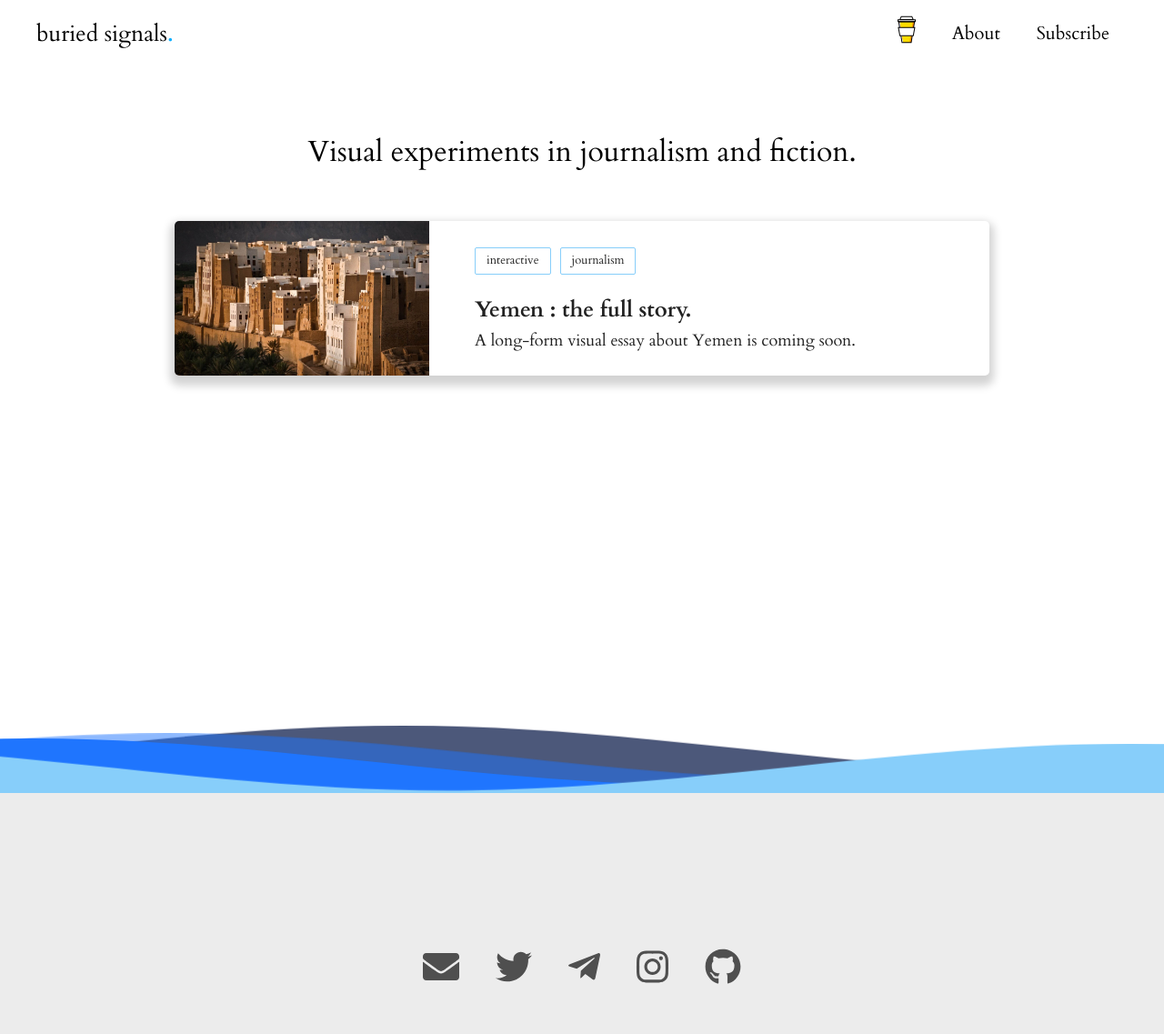
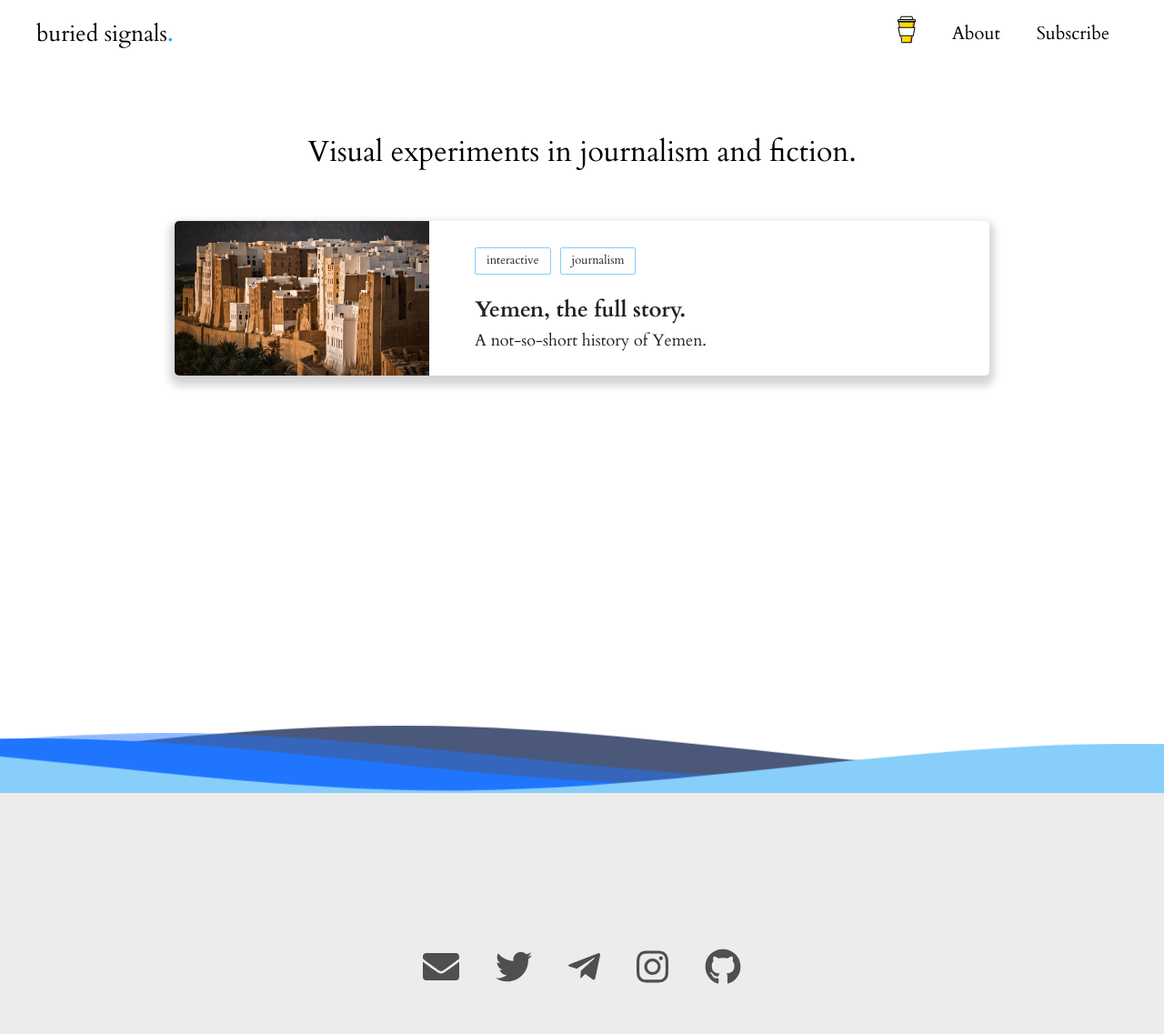
Before and after one commit to buriedsignals/blog, a Jekyll site: the page built from index.markdown, in a window 1280 px wide. Shown: the whole page at 91% size. Built offline with Jekyll 4.4.1, drawn with Linux system fonts in a browser that asks for light colours; grey boxes are pictures that could not be loaded.

Commit message:
og description modification

```diff
--- a/_posts/2021-01-22-yemen.markdown
+++ b/_posts/2021-01-22-yemen.markdown
@@ -1,11 +1,11 @@
 ---
 layout: post
-title:  "Yemen : the full story."
+title:  "Yemen, the full story."
 date:   2021-01-22 13:33:22 +0100
 img: "/assets/img/yemen.jpg"
 category: journalism
 interactive: true
-description: "A long-form visual essay about Yemen is coming soon."
+description: "A not-so-short history of Yemen."
 ---
 
 <iframe class="idyll-iframe" src="https://idyll.pub/post/yemen-fd7d76b7b4453a68a26fdcff/" allowfullscreen height="100%" width="100%">
```
